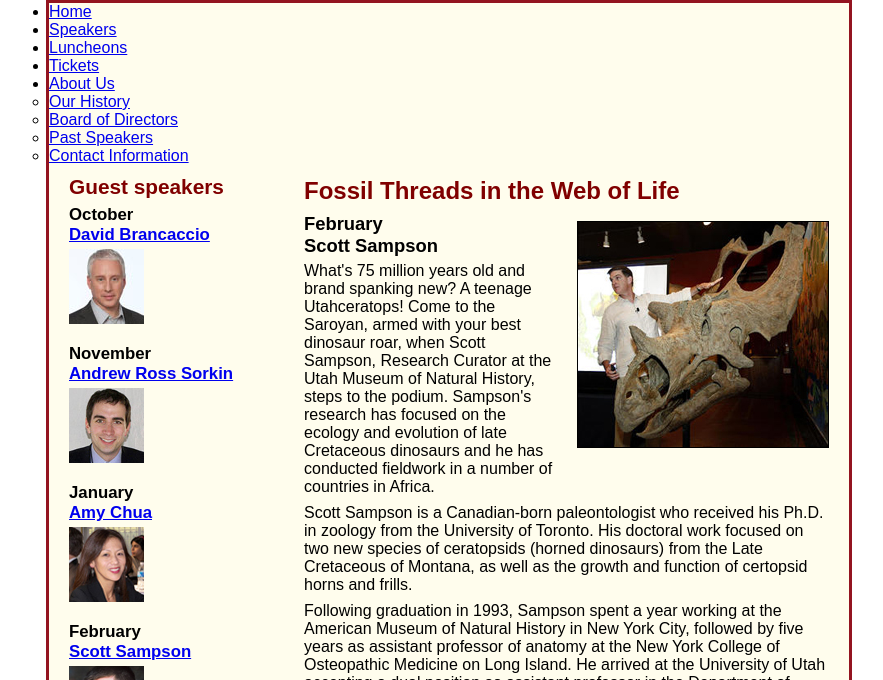
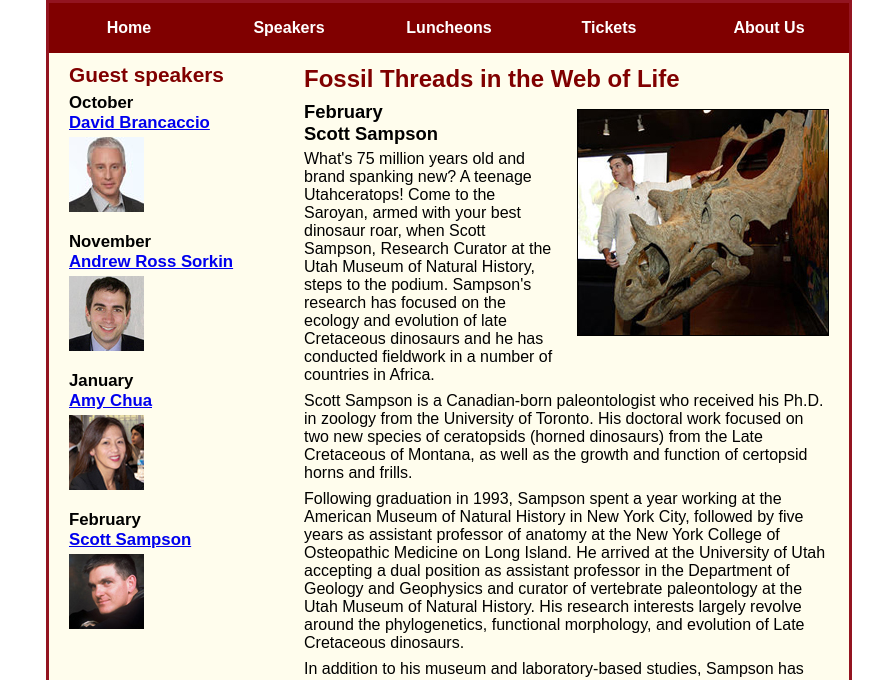
Before and after one commit to gradcoder7/A11, a plain HTML site: page speakers/c7_sampson.html in a window 1280 px wide. Shown: the part 120-800 px from the top of the page, without its empty margins (191-1074 px from the left). Drawn offline with Linux system fonts and the light colour scheme.

Commit message:
Add files via upload

```diff
--- a/styles/c7_speaker.css
+++ b/styles/c7_speaker.css
@@ -17,6 +17,54 @@ body {
 a:focus, a:hover {
 	font-style: italic;
 }
+
+
+nav ul{
+	list-style-type: none;
+	margin: 0;
+	padding: 0;
+	position: relative;
+}
+
+nav ul li{
+	float: left;
+}
+
+nav ul li a{
+	display: block;
+	width:160px;
+	text-align: center;
+	padding: 1em 0 1em 0;
+	text-decoration: none;
+	background-color: #800000;
+	color: white;
+	font-weight: bold;
+}
+
+nav a.current{
+	color:yellow;
+}
+
+#nav_menu ul ul{
+	display: none;
+	position: absolute;
+	top: 100%;
+}
+
+#nav_menu ul ul li{
+	float:none;
+}
+
+#nav_menu ul li:hover > ul{
+	display: block;
+}
+
+#nav_menu > ul::after{
+	content: "";
+	clear: both;
+	display: block;
+}
+
 /* the styles for the header */
 header {
 	padding: 1.5em 0 2em 0;
```
